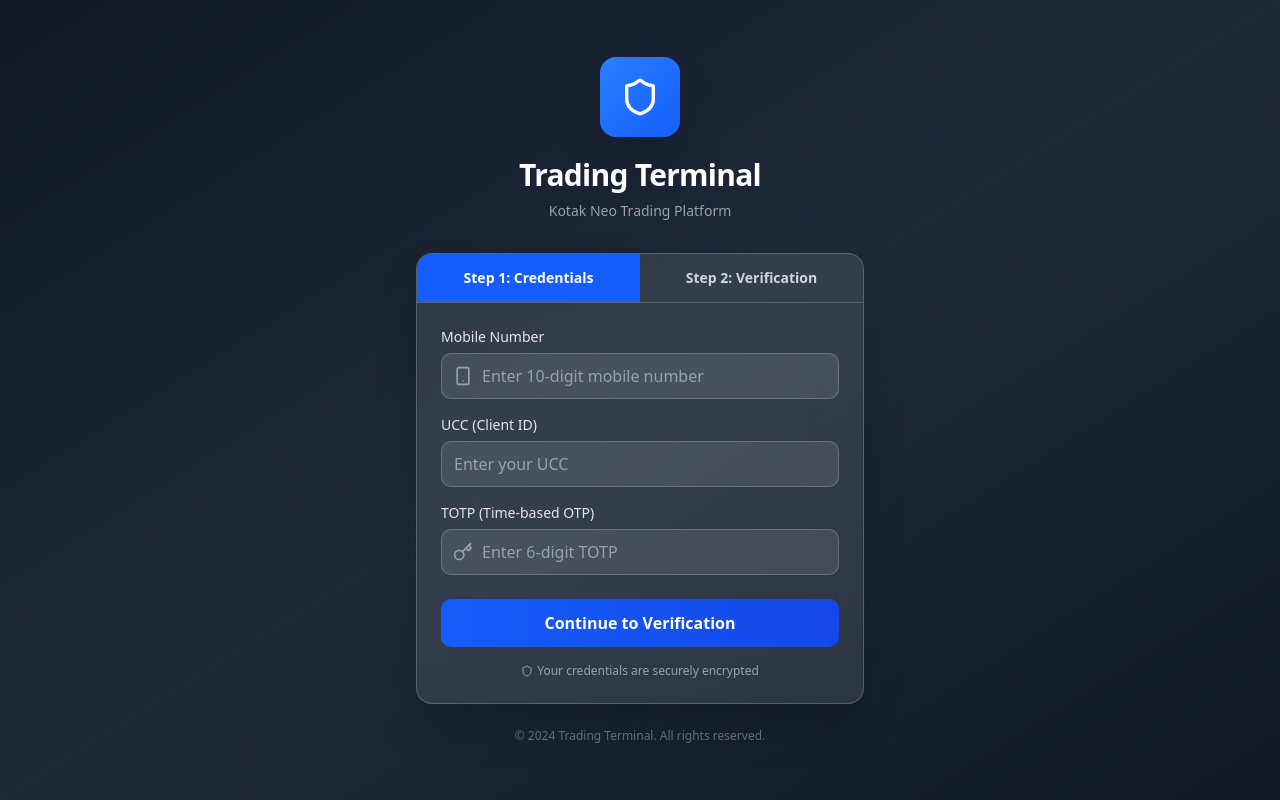
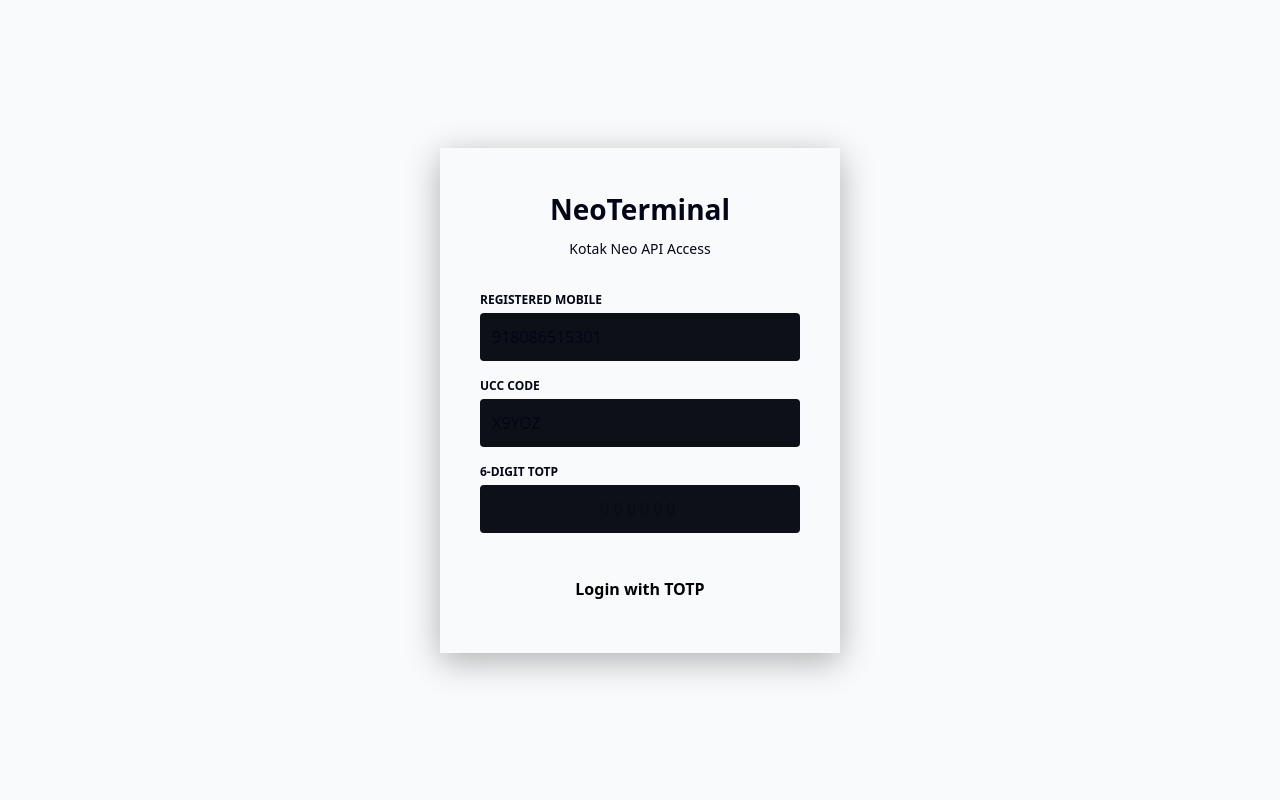
Before and after one commit to postboxx78-commits/trading-terminal, a React (Vite) app in the folder client/: page / in a window 1280 px wide. Built offline with nearby package versions, Linux system fonts and the light colour scheme.

Commit message:
Update Login.jsx

```diff
--- a/client/src/components/Login.jsx
+++ b/client/src/components/Login.jsx
@@ -1,189 +1,128 @@
-// Login.jsx - Enhanced with better visual design and animations
-import { useState } from "react";
-import axios from "axios";
-import { Shield, Smartphone, Key, Lock, Fingerprint, Sparkles } from "lucide-react";
+// client/src/pages/Login.jsx
+import React, { useState } from "react";
+import { totpLogin } from "../utils/auth";
 
-export default function Login({ onSuccess }) {
-  const [mobile, setMobile] = useState("");
-  const [ucc, setUcc] = useState("");
+function Login() {
+  const [mobile, setMobile] = useState("918086515301");
+  const [ucc, setUcc] = useState("X9YOZ");
   const [totp, setTotp] = useState("");
-  const [mpin, setMpin] = useState("");
-  const [isLoading, setIsLoading] = useState(false);
-  const [step, setStep] = useState(1);
+  const [loading, setLoading] = useState(false);
+  const [error, setError] = useState("");
 
-  const login = async () => {
-    setIsLoading(true);
+  const pageStyle = {
+    display: 'flex',
+    justifyContent: 'center',
+    alignItems: 'center',
+    height: '100vh',
+    backgroundColor: 'var(--bg-main)',
+  };
+
+  const cardStyle = {
+    backgroundColor: 'var(--bg-panel)',
+    backdropFilter: 'var(--backdrop-blur)',
+    WebkitBackdropFilter: 'var(--backdrop-blur)',
+    border: '1px solid var(--border-color)',
+    borderRadius: 'var(--radius-md)',
+    padding: '40px',
+    width: '400px',
+    boxShadow: '0 8px 32px 0 rgba(0, 0, 0, 0.3)',
+    textAlign: 'center',
+  };
+
+  const titleStyle = {
+    color: 'var(--color-accent)',
+    fontSize: '28px',
+    fontWeight: '700',
+    marginBottom: '8px',
+  };
+
+  const subtitleStyle = {
+    color: 'var(--text-secondary)',
+    marginBottom: '32px',
+    fontSize: '14px',
+  };
+
+  const formGroupStyle = {
+    textAlign: 'left',
+    marginBottom: '16px',
+  };
+
+  const labelStyle = {
+    color: 'var(--text-secondary)',
+    fontSize: '12px',
+    fontWeight: '600',
+    marginBottom: '4px',
+    display: 'block',
+    textTransform: 'uppercase',
+  };
+
+  const inputStyle = {
+    width: '100%',
+    padding: '12px',
+    backgroundColor: '#0d1117', // Darkest input bg
+    border: '1px solid var(--border-color)',
+    borderRadius: '4px',
+    color: 'var(--text-primary)',
+    fontSize: '16px',
+    boxSizing: 'border-box',
+    transition: 'border-color 0.2s',
+  };
+
+  const buttonStyle = {
+    width: '100%',
+    padding: '12px',
+    backgroundColor: loading ? 'var(--text-secondary)' : 'var(--color-accent)',
+    color: '#000', // Black text on cyan
+    border: 'none',
+    borderRadius: '4px',
+    fontSize: '16px',
+    fontWeight: '600',
+    cursor: loading ? 'not-allowed' : 'pointer',
+    marginTop: '16px',
+    transition: 'opacity 0.2s',
+  };
+
+  const handleLogin = async (e) => {
+    e.preventDefault();
+    setLoading(true);
+    setError("");
     try {
-      if (step === 1) {
-        await axios.post("http://140.245.234.6:3001/auth/login", {
-          mobile,
-          ucc,
-          totp
-        });
-        setStep(2);
-      } else {
-        await axios.post("http://140.245.234.6:3001/auth/validate",{ mpin: mpin.toString() });
-        onSuccess();
-      }
-    } catch (error) {
-      alert("Login failed. Please check your credentials.");
-      console.error(error);
+      await totpLogin(mobile, ucc, totp);
+      window.location.reload();
+    } catch (e) {
+      setError(e.response?.data?.message || e.message || "Login failed");
     } finally {
-      setIsLoading(false);
+      setLoading(false);
     }
   };
 
   return (
-    <div className="min-h-screen bg-gradient-to-br from-gray-900 via-gray-800 to-gray-900 flex items-center justify-center p-4">
-      <div className="max-w-md w-full">
-        {/* Logo and Header */}
-        <div className="text-center mb-8 animate-fade-in">
-          <div className="inline-flex items-center justify-center w-20 h-20 bg-gradient-to-br from-blue-500 to-blue-600 rounded-2xl shadow-2xl mb-5 animate-bounce-slow">
-            <Shield className="w-10 h-10 text-white" />
-          </div>
-          <h1 className="text-3xl font-bold text-white mb-2 tracking-tight">Trading Terminal</h1>
-          <p className="text-gray-400 text-sm">Kotak Neo Trading Platform</p>
+    <div style={pageStyle}>
+      <form style={cardStyle} onSubmit={handleLogin}>
+        <h2 style={titleStyle}>NeoTerminal</h2>
+        <p style={subtitleStyle}>Kotak Neo API Access</p>
+
+        {error && <div style={{color: 'var(--color-bear)', background: 'var(--color-bear-dim)', padding: '10px', borderRadius: '4px', marginBottom: '20px', fontSize: '14px'}}>{error}</div>}
+
+        <div style={formGroupStyle}>
+          <label style={labelStyle}>Registered Mobile</label>
+          <input style={inputStyle} value={mobile} onChange={e => setMobile(e.target.value)} placeholder="+91..." required />
+        </div>
+        <div style={formGroupStyle}>
+          <label style={labelStyle}>UCC Code</label>
+          <input style={inputStyle} value={ucc} onChange={e => setUcc(e.target.value)} placeholder="Enter UCC" required />
+        </div>
+        <div style={formGroupStyle}>
+          <label style={labelStyle}>6-Digit TOTP</label>
+          <input style={{...inputStyle, textAlign: 'center', letterSpacing: '4px'}} value={totp} onChange={e => setTotp(e.target.value)} maxLength={6} placeholder="000000" required autoFocus />
         </div>
 
-        {/* Login Card */}
-        <div className="bg-white/10 backdrop-blur-xl rounded-2xl shadow-2xl overflow-hidden border border-white/20">
-          <div className="flex border-b border-white/20">
-            <div className={`flex-1 py-3.5 text-center text-sm font-semibold transition-all ${
-              step === 1
-                ? 'bg-blue-600 text-white'
-                : 'text-gray-300'
-            }`}>
-              Step 1: Credentials
-            </div>
-            <div className={`flex-1 py-3.5 text-center text-sm font-semibold transition-all ${
-              step === 2
-                ? 'bg-blue-600 text-white'
-                : 'text-gray-300'
-            }`}>
-              Step 2: Verification
-            </div>
-          </div>
-
-          <div className="p-6">
-            {step === 1 ? (
-              <div className="space-y-4">
-                <div>
-                  <label className="block text-sm font-medium text-gray-200 mb-1.5">
-                    Mobile Number
-                  </label>
-                  <div className="relative">
-                    <Smartphone className="absolute left-3 top-1/2 transform -translate-y-1/2 w-5 h-5 text-gray-400" />
-                    <input
-                      type="tel"
-                      placeholder="Enter 10-digit mobile number"
-                      className="w-full pl-10 pr-3 py-2.5 bg-white/10 border border-white/20 rounded-lg focus:outline-none focus:ring-2 focus:ring-blue-500 focus:border-transparent text-white placeholder-gray-400"
-                      value={mobile}
-                      onChange={(e) => setMobile(e.target.value)}
-                    />
-                  </div>
-                </div>
-
-                <div>
-                  <label className="block text-sm font-medium text-gray-200 mb-1.5">
-                    UCC (Client ID)
-                  </label>
-                  <input
-                    placeholder="Enter your UCC"
-                    className="w-full px-3 py-2.5 bg-white/10 border border-white/20 rounded-lg focus:outline-none focus:ring-2 focus:ring-blue-500 focus:border-transparent text-white placeholder-gray-400"
-                    value={ucc}
-                    onChange={(e) => setUcc(e.target.value)}
-                  />
-                </div>
-
-                <div>
-                  <label className="block text-sm font-medium text-gray-200 mb-1.5">
-                    TOTP (Time-based OTP)
-                  </label>
-                  <div className="relative">
-                    <Key className="absolute left-3 top-1/2 transform -translate-y-1/2 w-5 h-5 text-gray-400" />
-                    <input
-                      placeholder="Enter 6-digit TOTP"
-                      className="w-full pl-10 pr-3 py-2.5 bg-white/10 border border-white/20 rounded-lg focus:outline-none focus:ring-2 focus:ring-blue-500 focus:border-transparent text-white placeholder-gray-400"
-                      value={totp}
-                      onChange={(e) => setTotp(e.target.value)}
-                    />
-                  </div>
-                </div>
-              </div>
-            ) : (
-              <div className="space-y-4">
-                <div className="bg-blue-500/20 backdrop-blur-sm p-4 rounded-lg border border-blue-500/30 mb-4">
-                  <div className="flex items-center space-x-2">
-                    <Sparkles className="w-4 h-4 text-blue-300" />
-                    <p className="text-sm text-blue-200">
-                      Please enter your MPIN to complete the login process.
-                    </p>
-                  </div>
-                </div>
-
-                <div>
-                  <label className="block text-sm font-medium text-gray-200 mb-1.5">
-                    MPIN
-                  </label>
-                  <div className="relative">
-                    <Lock className="absolute left-3 top-1/2 transform -translate-y-1/2 w-5 h-5 text-gray-400" />
-                    <input
-                      type="password"
-                      placeholder="Enter your MPIN"
-                      className="w-full pl-10 pr-3 py-2.5 bg-white/10 border border-white/20 rounded-lg focus:outline-none focus:ring-2 focus:ring-blue-500 focus:border-transparent text-white placeholder-gray-400"
-                      value={mpin}
-                      onChange={(e) => setMpin(e.target.value)}
-                      maxLength={6}
-                    />
-                  </div>
-                </div>
-              </div>
-            )}
-
-            <div className="mt-6 space-y-3">
-              <button
-                onClick={login}
-                disabled={isLoading}
-                className={`w-full bg-gradient-to-r from-blue-600 to-blue-700 text-white py-3 rounded-lg font-bold transition-all ${
-                  isLoading
-                    ? 'opacity-70 cursor-not-allowed'
-                    : 'hover:from-blue-700 hover:to-blue-800 hover:shadow-lg transform hover:scale-[1.02]'
-                }`}
-              >
-                {isLoading ? (
-                  <span className="flex items-center justify-center">
-                    <svg className="animate-spin -ml-1 mr-3 h-5 w-5 text-white" xmlns="http://www.w3.org/2000/svg" fill="none" viewBox="0 0 24 24">
-                      <circle className="opacity-25" cx="12" cy="12" r="10" stroke="currentColor" strokeWidth="4"></circle>
-                      <path className="opacity-75" fill="currentColor" d="M4 12a8 8 0 018-8V0C5.373 0 0 5.373 0 12h4zm2 5.291A7.962 7.962 0 014 12H0c0 3.042 1.135 5.824 3 7.938l3-2.647z"></path>
-                    </svg>
-                    Processing...
-                  </span>
-                ) : step === 1 ? 'Continue to Verification' : 'Login to Terminal'}
-              </button>
-
-              {step === 2 && (
-                <button
-                  onClick={() => setStep(1)}
-                  className="w-full border border-white/30 text-gray-200 py-3 rounded-lg font-medium hover:bg-white/10 transition-all"
-                >
-                  Back
-                </button>
-              )}
-            </div>
-
-            <div className="mt-4 text-center">
-              <p className="text-xs text-gray-400 flex items-center justify-center space-x-1">
-                <Shield className="w-3 h-3" />
-                <span>Your credentials are securely encrypted</span>
-              </p>
-            </div>
-          </div>
-        </div>
-
-        <p className="text-center mt-6 text-xs text-gray-500">
-          © 2024 Trading Terminal. All rights reserved.
-        </p>
-      </div>
+        <button type="submit" style={buttonStyle} disabled={loading}>
+          {loading ? "Authenticating..." : "Login with TOTP"}
+        </button>
+      </form>
     </div>
   );
 }
+
+export default Login;
```
